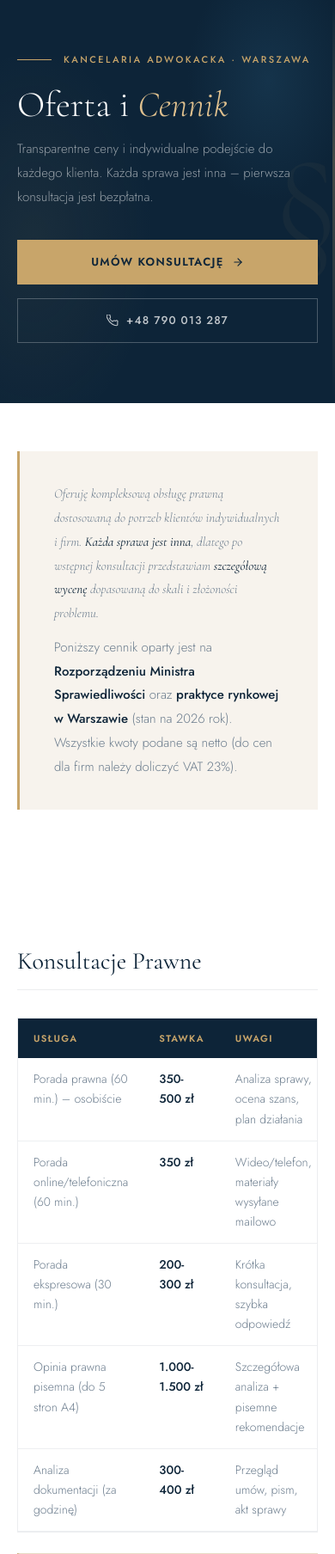
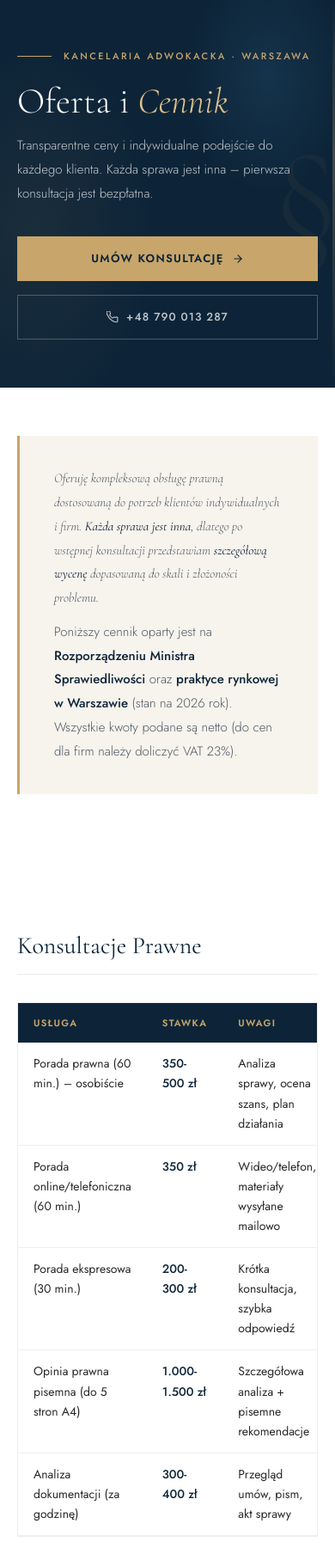
Before and after one commit to sebastian-c87/kancelaria, a PHP site: page /oferta.html in a window 390 px wide. Shown: the part 203-2011 px from the top of the page at 86% size. Run offline with PHP 8.4, Linux system fonts and the light colour scheme.

Commit message:
Fix: kontrast tekstu + ujednolicenie wysokości hero na podstronach
Kontrast (czytelność na jasnym tle):
- Przyciemniono globalnie --text-muted #6b7c8d → #4c5963
- Tabela cennika: td color text-muted/weight 300 → text/weight 400
- Hero desc: rgba(255,255,255,.55) → .75 (jaśniejszy biały na granacie)

Ujednolicenie hero:
- .page-hero stała min-height 440px + padding 36px zamiast 80/90px
- Wszystkie podstrony (Start, O mnie, Blog, Specjalizacje, Oferta, FAQ,
  Kontakt) mają teraz identyczny pas mimo dwuwierszowego tytułu na Blogu
- Mobile (≤768px): min-height 360px

https://claude.ai/code/session_01McNJfM4Qb1WXN3691V5seg

```diff
--- a/assets/css/redesign.css
+++ b/assets/css/redesign.css
@@ -11,9 +11,9 @@
     --ivory:       #f7f3ed;
     --cream:       #ede8df;
     --charcoal:    #1c1c1c;
-    --slate:       #4a6478;
+    --slate:       #3d5468;
     --text:        #2a2a2a;
-    --text-muted:  #6b7c8d;
+    --text-muted:  #4c5963;
     --white:       #ffffff;
 
     --ff-display:  'Cormorant Garamond', Georgia, serif;
--- a/assets/css/subpages.css
+++ b/assets/css/subpages.css
@@ -9,7 +9,8 @@
     background: var(--navy);
     position: relative;
     overflow: hidden;
-    padding: 80px 0 90px;
+    min-height: 440px;
+    padding: 36px 0;
     display: flex;
     align-items: center;
 }
@@ -85,7 +86,7 @@
     font-family: var(--ff-body);
     font-size: 15px;
     font-weight: 300;
-    color: rgba(255,255,255,.55);
+    color: rgba(255,255,255,.75);
     line-height: 1.85;
     max-width: 560px;
     margin-bottom: 36px;
@@ -312,8 +313,8 @@
 .comparison-table td,
 .mini-table td {
     padding: 13px 18px;
-    color: var(--text-muted);
-    font-weight: 300;
+    color: var(--text);
+    font-weight: 400;
     vertical-align: top;
     line-height: 1.65;
 }
@@ -1689,7 +1690,7 @@
     .contact-info-grid { grid-template-columns: repeat(2, 1fr); }
 }
 @media (max-width: 768px) {
-    .page-hero        { padding: 60px 0 70px; }
+    .page-hero        { min-height: 360px; padding: 56px 0; }
     .content-section  { padding: 56px 0; }
     .faq-category     { padding: 48px 0; }
     .spec-detail,
```
